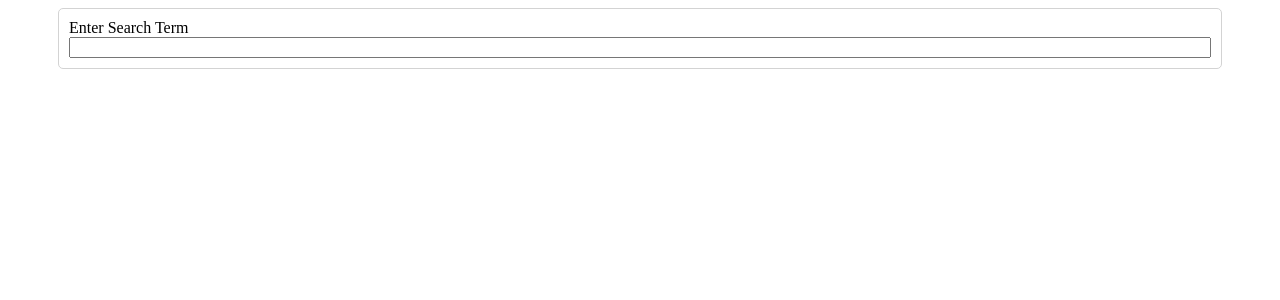
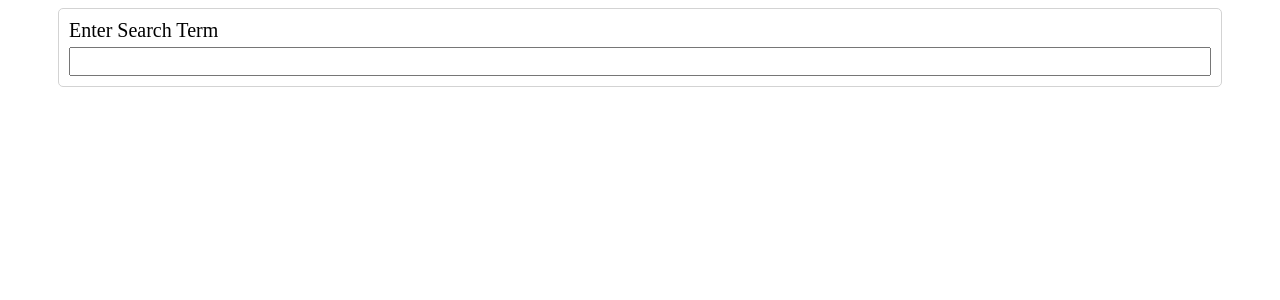
Before and after one commit to Engyyyy/pics, a React (Create React App) app: page / in a window 1280 px wide. Shown: the top 300 px of the page. Built offline with nearby package versions, Linux system fonts and the light colour scheme.

Commit message:
final touches

```diff
--- a/src/components/SearchBar.css
+++ b/src/components/SearchBar.css
@@ -2,9 +2,16 @@
     border: 1px solid lightgray;
     border-radius: 5px;
     padding: 10px;
+    font-size: 20px;
+    margin-bottom: 10px;
 }
 
 .search-bar form {
     display: flex;
     flex-direction: column;
 }
+
+input {
+    font-size: 20px;
+    margin-top: 5px;
+}
```
